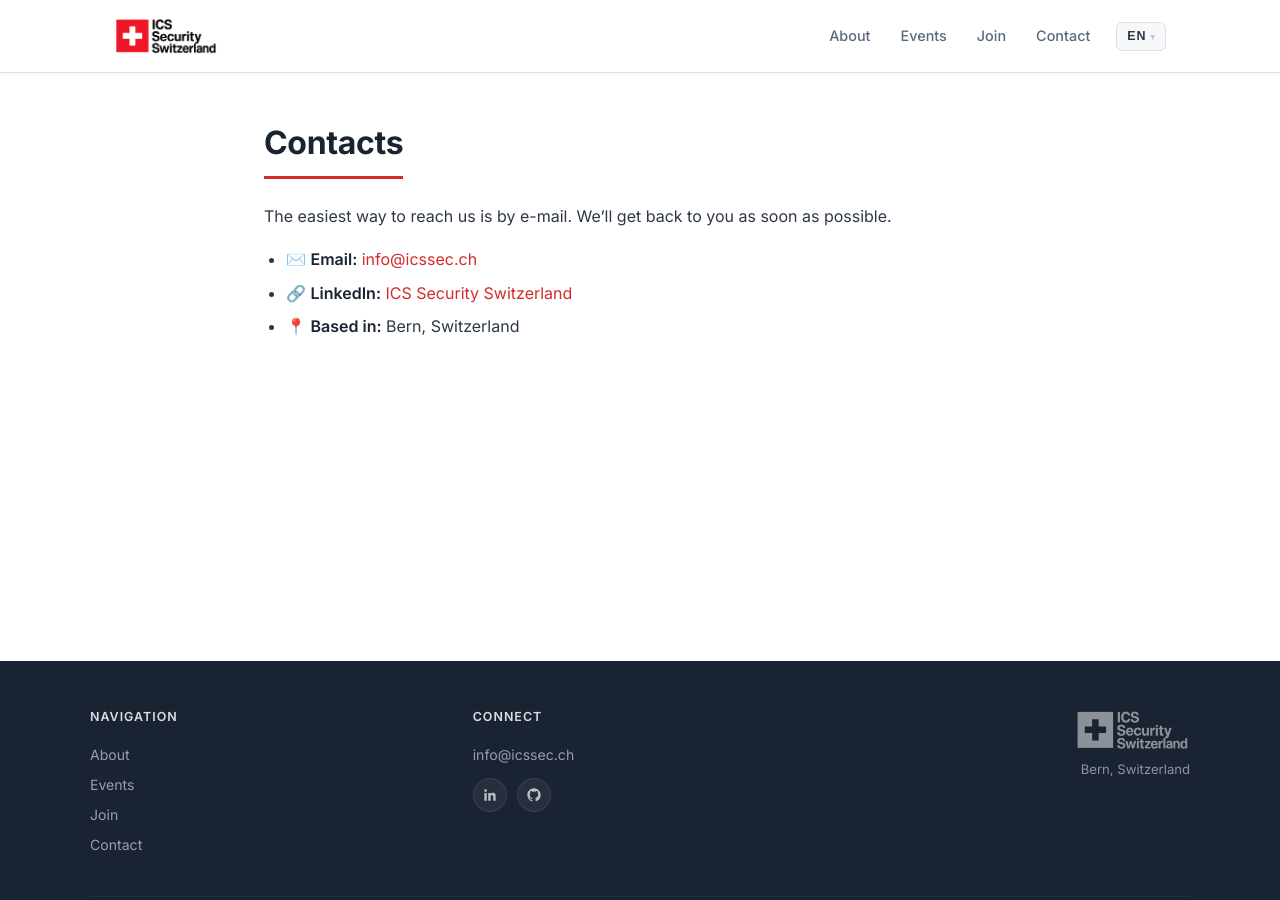
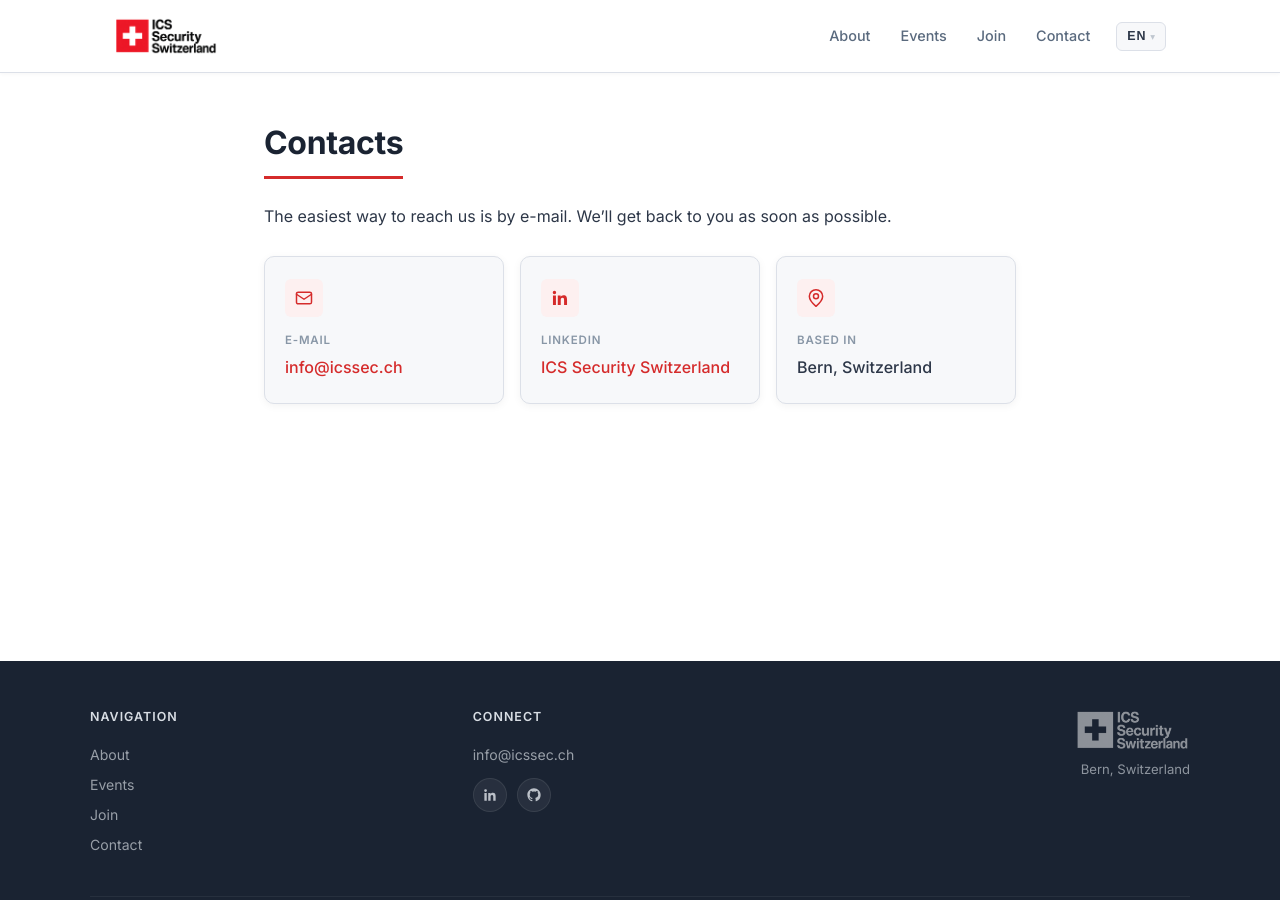
Before and after one commit to ICS-Security-Switzerland/web_icssec.ch, a Jekyll site: the page built from contacts.md, in a window 1280 px wide and 900 px high. Built offline with Jekyll 4.4.1, drawn with Linux system fonts in a browser that asks for light colours.

Commit message:
Contacts: cards instead of an emoji bullet list
Three lines on an otherwise empty page read as unfinished. E-mail,
LinkedIn and seat are now cards in the mission grid's visual language,
rendered from one include for all four languages; only the seat label
and place name come from i18n. The ✉️🔗📍 are replaced by drawn icons,
LinkedIn's as a filled mark where the others are strokes.

Co-Authored-By: Claude Fable 5 <noreply@anthropic.com>

```diff
--- /dev/null
+++ b/_includes/contact-cards.html
@@ -0,0 +1,35 @@
+{%- comment -%}
+The ways to reach the association, as cards instead of an emoji bullet list.
+
+  include.lang  'en' | 'de' | 'fr' | 'it'
+
+The channels are the same in every language, so they live here rather than
+four times in the pages; only the "based in" label and the place name come
+from i18n. Icons match the mission cards: drawn inline, decorative, hidden
+from assistive technology. LinkedIn's mark is a filled shape, hence the
+icon-fill class where the others are strokes.
+{%- endcomment -%}
+{%- assign t = site.data.i18n[include.lang] -%}
+<ul class="contact-grid">
+  <li class="contact-card">
+    <span class="contact-icon" aria-hidden="true">
+      <svg viewBox="0 0 24 24" focusable="false"><rect x="3" y="5" width="18" height="14" rx="2"/><polyline points="3 7.5 12 13.5 21 7.5"/></svg>
+    </span>
+    <span class="contact-label">E-Mail</span>
+    <a class="contact-value" href="mailto:info@icssec.ch">info@icssec.ch</a>
+  </li>
+  <li class="contact-card">
+    <span class="contact-icon" aria-hidden="true">
+      <svg class="icon-fill" viewBox="0 0 24 24" focusable="false"><path d="M20.45 20.45h-3.56v-5.57c0-1.33-.02-3.04-1.85-3.04-1.85 0-2.14 1.45-2.14 2.94v5.67H9.34V9h3.41v1.56h.05c.48-.9 1.64-1.85 3.37-1.85 3.6 0 4.27 2.37 4.27 5.46v6.28zM5.34 7.43a2.06 2.06 0 1 1 0-4.13 2.06 2.06 0 0 1 0 4.13zM7.12 20.45H3.56V9h3.56v11.45z"/></svg>
+    </span>
+    <span class="contact-label">LinkedIn</span>
+    <a class="contact-value" href="https://www.linkedin.com/company/icssecurity/" rel="noopener noreferrer" target="_blank">ICS Security Switzerland</a>
+  </li>
+  <li class="contact-card">
+    <span class="contact-icon" aria-hidden="true">
+      <svg viewBox="0 0 24 24" focusable="false"><path d="M20 10c0 5.4-8 12-8 12s-8-6.6-8-12a8 8 0 0 1 16 0z"/><circle cx="12" cy="10" r="3"/></svg>
+    </span>
+    <span class="contact-label">{{ t.contact.based }}</span>
+    <span class="contact-value">{{ t.footer.location }}</span>
+  </li>
+</ul>
--- a/assets/main.scss
+++ b/assets/main.scss
@@ -630,7 +630,8 @@ strong {
   border-radius: var(--radius-md);
   box-shadow: var(--shadow-card);
 }
-.mission-icon {
+.mission-icon,
+.contact-icon {
   display: flex;
   align-items: center;
   justify-content: center;
@@ -641,7 +642,8 @@ strong {
   background: var(--color-accent-light);
   color: var(--color-accent);
 }
-.mission-icon svg {
+.mission-icon svg,
+.contact-icon svg {
   width: 20px;
   height: 20px;
   fill: none;
@@ -649,6 +651,11 @@ strong {
   stroke-width: 1.8;
   stroke-linecap: round;
   stroke-linejoin: round;
+}
+/* For brand marks that are filled shapes, not strokes (LinkedIn). */
+.contact-icon svg.icon-fill {
+  fill: currentColor;
+  stroke: none;
 }
 .mission-card-title {
   margin: 0 0 6px;
@@ -699,6 +706,38 @@ strong {
   color: var(--color-primary);
   font-weight: 600;
   line-height: 1.45;
+}
+
+/* ---------- Contact cards ----------
+   The three ways to reach the club, in the mission cards' language. */
+.contact-grid {
+  list-style: none;
+  display: grid;
+  grid-template-columns: repeat(auto-fit, minmax(215px, 1fr));
+  gap: 16px;
+  margin: 26px 0 32px;
+  padding: 0;
+}
+.contact-card {
+  margin: 0;
+  padding: 22px 20px;
+  background: var(--color-surface);
+  border: 1px solid var(--color-border);
+  border-radius: var(--radius-md);
+  box-shadow: var(--shadow-card);
+}
+.contact-label {
+  display: block;
+  margin-bottom: 3px;
+  font-size: 0.72rem;
+  font-weight: 600;
+  letter-spacing: 0.07em;
+  text-transform: uppercase;
+  color: var(--color-text-muted);
+}
+.contact-value {
+  font-weight: 500;
+  overflow-wrap: anywhere;
 }
 
 /* ---------- Team cards ----------
--- a/contacts.md
+++ b/contacts.md
@@ -7,6 +7,4 @@ permalink: /contacts/
 
 The easiest way to reach us is by e-mail. We’ll get back to you as soon as possible.
 
-- ✉️ **Email:** [info@icssec.ch](mailto:info@icssec.ch)
-- 🔗 **LinkedIn:** [ICS Security Switzerland](https://www.linkedin.com/company/icssecurity/)
-- 📍 **Based in:** Bern, Switzerland
+{% include contact-cards.html lang=page.lang %}
```
Also changed, not shown: _data/i18n.yml (+8 -0 lines), de/contacts.md (+1 -3 lines), fr/contacts.md (+1 -3 lines), it/contacts.md (+1 -3 lines).
